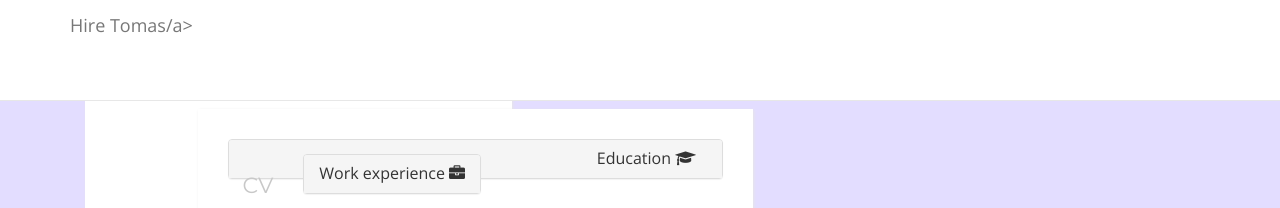
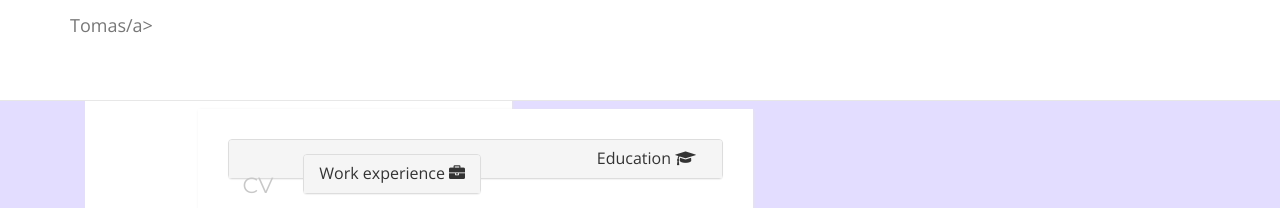
Before and after one commit to tomas1433/se, a Jekyll site: the page index.html, which Jekyll copies as it is, in a window 1280 px wide. Shown: the top 208 px of the page. Built offline with Jekyll 4.4.1, drawn with Linux system fonts in a browser that asks for light colours; nearby versions of some CDN libraries; some web fonts are replaced.

Commit message:
Update index.html

```diff
--- a/index.html
+++ b/index.html
@@ -35,7 +35,7 @@
 <body>
 <nav class="navbar navbar-default navbar-fixed-top nav">
   <div class="container">
-    <a class="navbar-brand" href="#">Hire Tomas/a>
+    <a class="navbar-brand" href="#">Tomas/a>
 <!-- <div class="nav-droit">
   <div class="dropdown">
   <button class="btn btn-default dropdown-toggle" type="button" id="dropdownMenu1" data-toggle="dropdown" aria-haspopup="true" aria-expanded="true">
```
